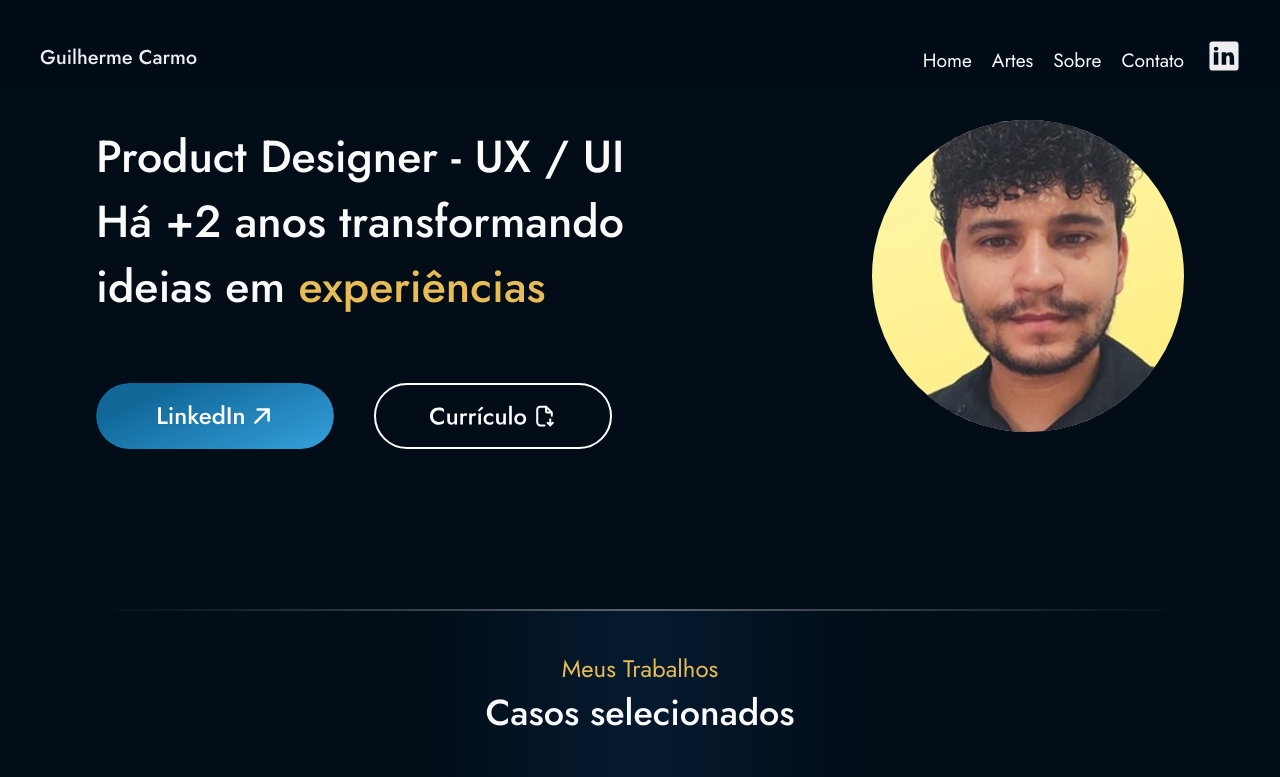
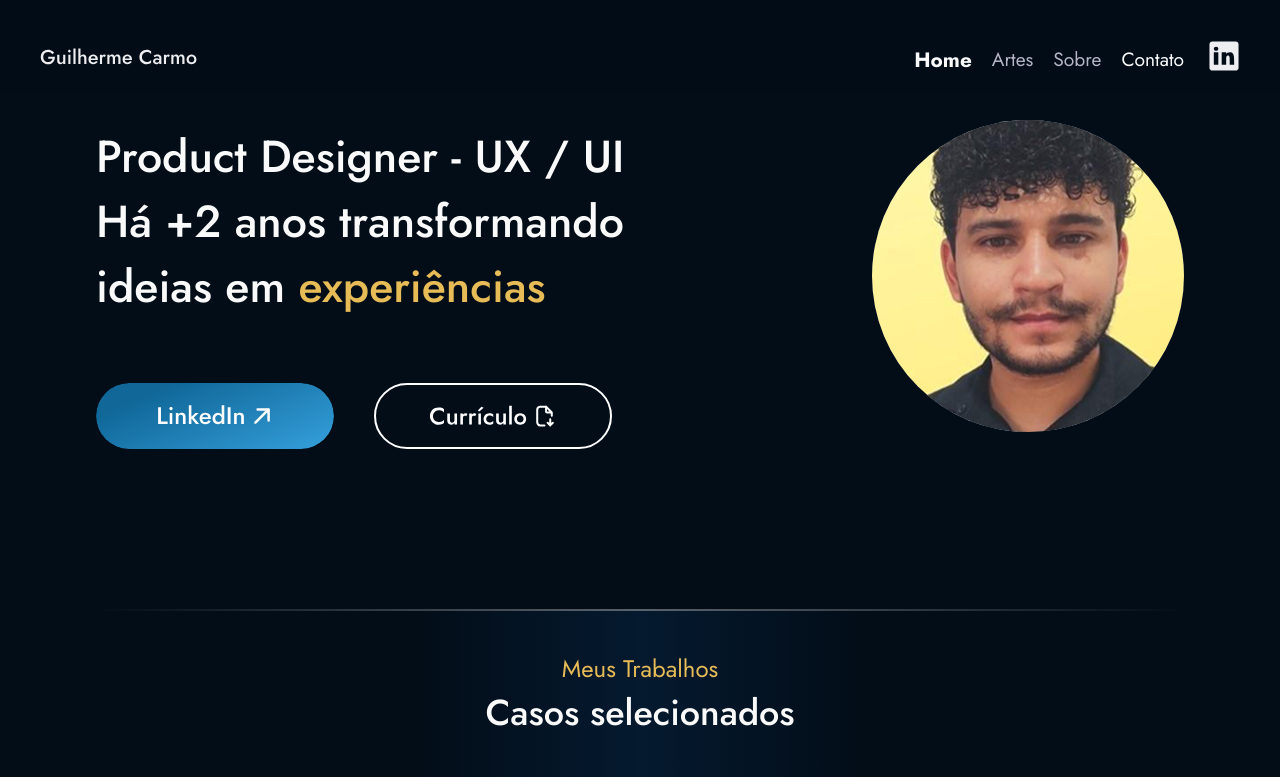
Before and after one commit to Guigga/guigga.github.io, a React (Create React App) app: page / in a window 1280 px wide. Shown: the top 777 px of the page. Built offline with nearby package versions, Linux system fonts and the light colour scheme.

Commit message:
Alterações na NavBar - Desabilitados botoes que nao funcionam

```diff
--- a/src/components/NavBar/index.js
+++ b/src/components/NavBar/index.js
@@ -1,5 +1,5 @@
 import React, { useState } from "react";
-import { Link } from "react-router-dom"; // Importação do Link
+import { Link, useLocation } from "react-router-dom"; // Adiciona useLocation
 import linkedInDefault from "../../assets/imgs/LinkedIn-Default.svg";
 import linkedInHover from "../../assets/imgs/LinkedIn-Hoover.svg";
 import menuIcon from "../../assets/imgs/Menu.svg";
@@ -9,6 +9,12 @@ import "./styles.css";
 const NavBar = () => {
     const [isOpen, setIsOpen] = useState(false);
     const [hover, setHover] = useState(false);
+    const location = useLocation(); // Pega a localização atual da página
+
+    // Função para verificar se a página está ativa
+    const getNavItemClass = (path) => {
+        return location.pathname === path ? 'active' : ''; // Aplica a classe active se a página for a mesma
+    };
 
     return (
         <>
@@ -28,10 +34,42 @@ const NavBar = () => {
 
                 <nav className="nav-bar-mobile">
                     <ul>
-                        <li><Link to="/" onClick={() => setIsOpen(false)}>Home</Link></li> {/* Alterado para Link */}
-                        <li><Link to="/artes" onClick={() => setIsOpen(false)}>Artes</Link></li> {/* Alterado para Link */}
-                        <li><Link to="/sobre" onClick={() => setIsOpen(false)}>Sobre</Link></li> {/* Alterado para Link */}
-                        <li><Link to="/contato" onClick={() => setIsOpen(false)}>Contato</Link></li> {/* Alterado para Link */}
+                        <li>
+                            <Link
+                                to="/"
+                                className={getNavItemClass('/')}
+                                onClick={() => setIsOpen(false)}
+                            >
+                                Home
+                            </Link>
+                        </li>
+                        <li>
+                            <Link
+                                to="/artes"
+                                className={`desabilitado ${getNavItemClass('/artes')}`} // Adiciona a classe desabilitado
+                                onClick={() => setIsOpen(false)}
+                            >
+                                Artes
+                            </Link>
+                        </li>
+                        <li>
+                            <Link
+                                to="/sobre"
+                                className={`desabilitado ${getNavItemClass('/sobre')}`} // Adiciona a classe desabilitado
+                                onClick={() => setIsOpen(false)}
+                            >
+                                Sobre
+                            </Link>
+                        </li>
+                        <li>
+                            <Link
+                                to="/contato"
+                                className={getNavItemClass('/contato')}
+                                onClick={() => setIsOpen(false)}
+                            >
+                                Contato
+                            </Link>
+                        </li>
                     </ul>
                 </nav>
 
@@ -50,10 +88,38 @@ const NavBar = () => {
             {/* Menu desktop normal */}
             <nav className="nav-bar-desktop">
                 <ul>
-                    <li><Link to="/">Home</Link></li> {/* Alterado para Link */}
-                    <li><Link to="/artes">Artes</Link></li> {/* Alterado para Link */}
-                    <li><Link to="/sobre">Sobre</Link></li> {/* Alterado para Link */}
-                    <li><Link to="/contato">Contato</Link></li> {/* Alterado para Link */}
+                    <li>
+                        <Link
+                            to="/"
+                            className={getNavItemClass('/')}
+                        >
+                            Home
+                        </Link>
+                    </li>
+                    <li>
+                        <Link
+                            to="/artes"
+                            className={`desabilitado ${getNavItemClass('/artes')}`} // Adiciona a classe desabilitado
+                        >
+                            Artes
+                        </Link>
+                    </li>
+                    <li>
+                        <Link
+                            to="/sobre"
+                            className={`desabilitado ${getNavItemClass('/sobre')}`} // Adiciona a classe desabilitado
+                        >
+                            Sobre
+                        </Link>
+                    </li>
+                    <li>
+                        <Link
+                            to="/contato"
+                            className={getNavItemClass('/contato')}
+                        >
+                            Contato
+                        </Link>
+                    </li>
                 </ul>
                 <a
                     href="https://www.linkedin.com/in/gcarmo/"
--- a/src/components/NavBar/styles.css
+++ b/src/components/NavBar/styles.css
@@ -15,7 +15,7 @@
     text-decoration: none;
     color: var(--texto-branco);
     font-size: 1.2rem;
-    transition: font-weight 0.2s ease-in-out;
+    transition: font-weight 0.2s ease-in-out, color 0.2s ease-in-out; /* Adicionando transição para a cor */
 }
 
 .nav-bar-desktop a:hover {
@@ -24,16 +24,8 @@
 
 .nav-bar-desktop a.active {
     font-weight: 700;
-}
-
-.linkedin-icon img {
-    width: 32px;
-    height: 32px;
-    transition: transform 0.2s ease-in-out;
-}
-
-.linkedin-icon:hover img {
-    transform: scale(1.1);
+    font-size: 1.3rem;
+    color: #FAFAFA; /* Cor desejada para o item ativo */
 }
 
 /* Ícone do menu no mobile */
@@ -93,7 +85,7 @@
     text-decoration: none;
     color: white;
     font-size: 1.2rem;
-    transition: font-weight 0.2s ease-in-out;
+    transition: font-weight 0.2s ease-in-out, color 0.2s ease-in-out; /* Transição da cor no hover */
 }
 
 .nav-bar-mobile a:hover {
@@ -106,6 +98,16 @@
     height: 32px;
 }
 
+/* Estilo para os links desabilitados */
+.nav-bar-desktop a.desabilitado,
+.nav-bar-mobile a.desabilitado {
+    color: var(--desfoque-branco); /* Cor para itens desabilitados */
+    pointer-events: none; /* Desabilita a interação (cliques) */
+    font-weight: normal; /* Mantém o peso normal da fonte */
+}
+
+
+
 /* Responsividade */
 @media (max-width: 768px) {
     .nav-bar-desktop {
```
